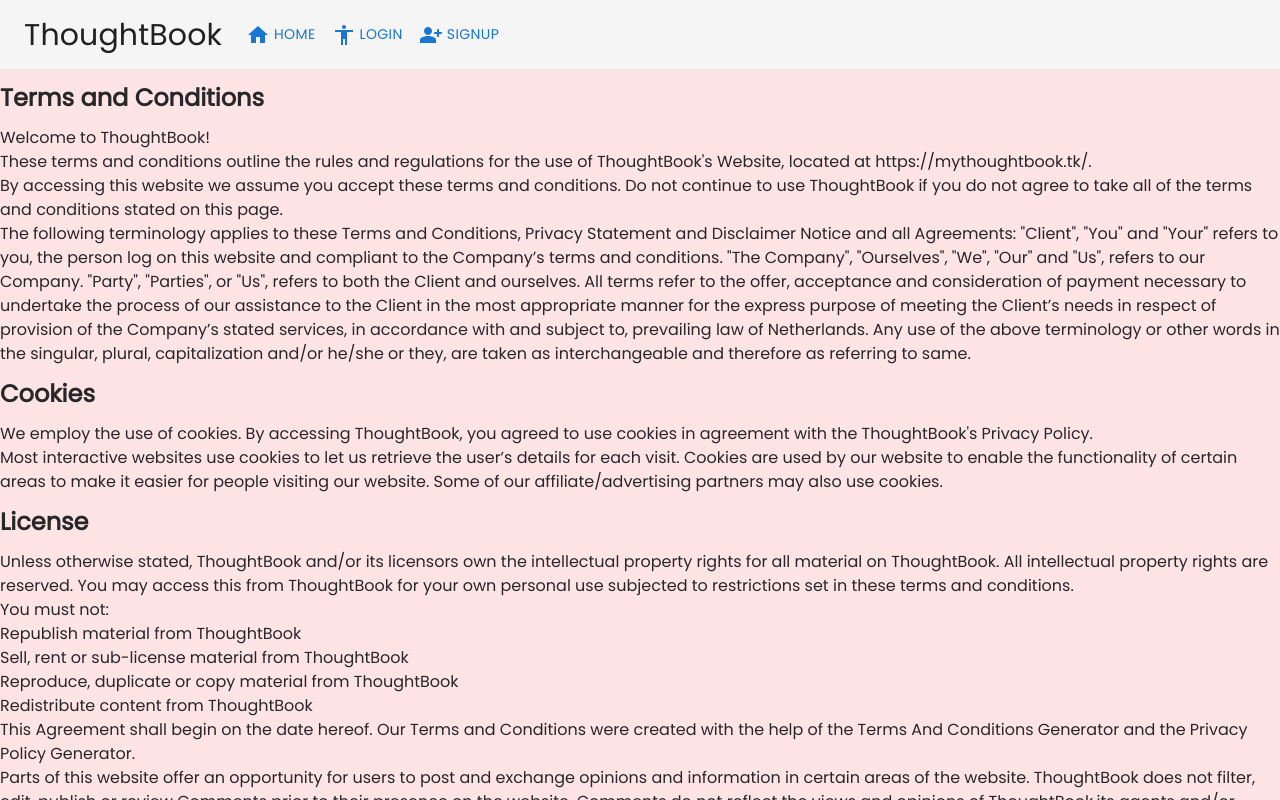
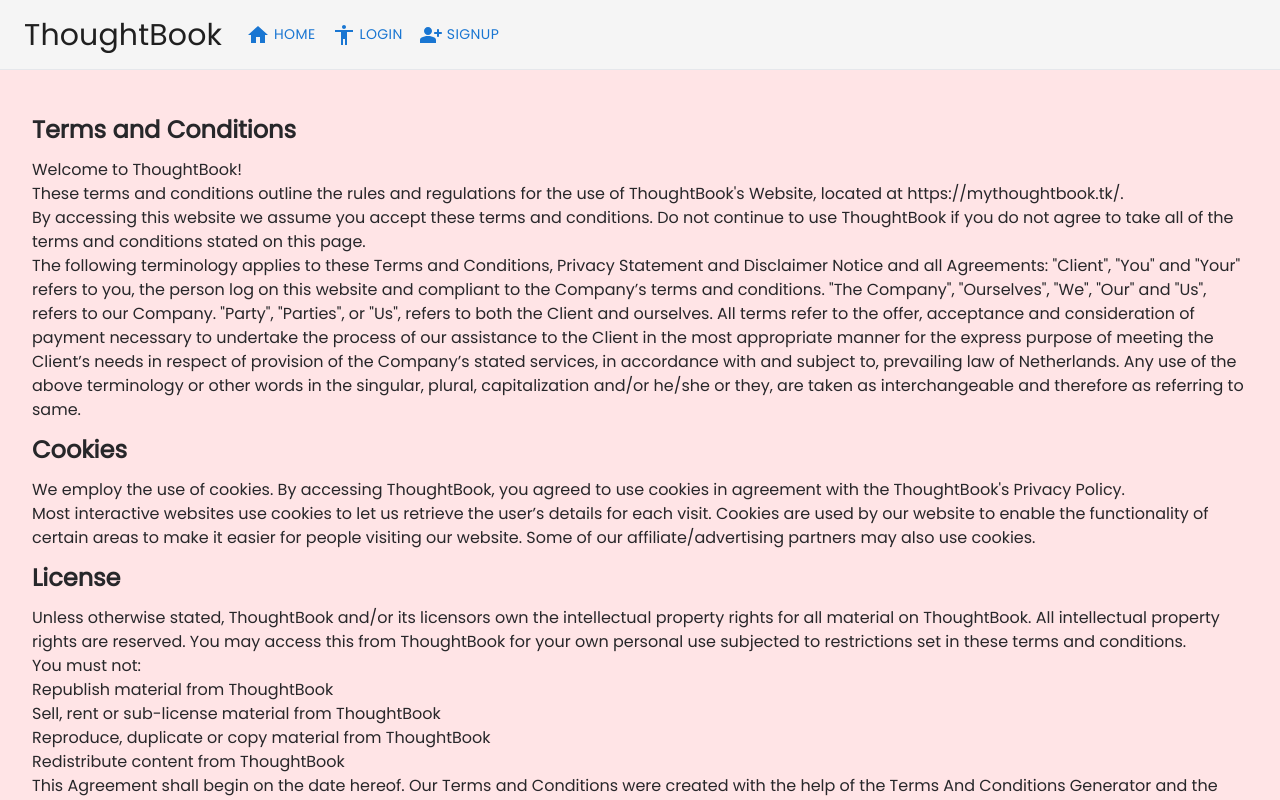
Before and after one commit to ArpitBodana/ThoughtBook-NextUi, a Next.js app: page /terms in a window 1280 px wide. Shown: the top 800 px of the page. Built offline with nearby package versions, Linux system fonts and the light colour scheme; a web font is replaced by a local one.

Commit message:
footer adjust

```diff
--- a/components/About.jsx
+++ b/components/About.jsx
@@ -2,7 +2,7 @@
 
 function About() {
     return (
-        <div className='pt-7 pb-6 md:pt-18  md:pb-60 bg-rose-100 text-zinc-800 font-body'>
+        <div className='pt-7 pb-6 md:pt-18  md:pb-60 bg-rose-100 text-zinc-800 font-body thought p-8'>
             <h3 className='text-2xl mb-6 pt-3'>About Us</h3>
             <p>Hello Friends Welcome To ThoughtBook<br />
                 ThoughtBook is a multiuser , Quote and Thoughts Platform. Here we will provide you only interesting content, which you will like very much and you can also add and delete your own thoughts and quotes to ThoughtBook.<br />
--- a/components/Privacy.jsx
+++ b/components/Privacy.jsx
@@ -2,7 +2,7 @@
 import Head from 'next/head'
 function Privacy() {
     return (
-        <div className='bg-rose-100 text-zinc-800  font-body'>
+        <div className='bg-rose-100 text-zinc-800  font-body p-8'>
             <Head>
                 <title> Privacy policies of Thoughtbook</title>
                 <meta name="description" content="Privacy policies of Thoughtbook app" />
--- a/components/TermsnConditions.jsx
+++ b/components/TermsnConditions.jsx
@@ -3,7 +3,7 @@
 
 function TermsnConditions() {
     return (
-        <div className='bg-rose-100 text-zinc-800 font-body'>
+        <div className='bg-rose-100 text-zinc-800 font-body p-8'>
             <Head>
                 <title> Terms and condtions of Thoughtbook</title>
                 <meta name="description" content="Terms and condtions of Thoughtbook app" />
--- a/pages/index.js
+++ b/pages/index.js
@@ -28,7 +28,7 @@
       <div className="content-center bg-rose-100 dark:bg-zinc-800 dark:text-white ">
 
 
-        <main className='pt-6'>
+        <main className='pt-6 thought'>
           <div className='grid grid-cols-1 sm:grid-cols-2 md:grid-cols-2' >
             {
               currentPost.map(post => {
--- a/pages/thought/[blogid].js
+++ b/pages/thought/[blogid].js
@@ -15,7 +15,7 @@
                 <meta name="author" content="Arpit Bodana" />
 
             </Head>
-            <div className='grid grid-cols-1 text-center content-center bg-rose-100 dark:bg-zinc-800 dark:text-white'>
+            <div className='grid grid-cols-1 text-center content-center bg-rose-100 dark:bg-zinc-800 dark:text-white thought'>
                 <Paper className="m-5 mb-52 mt-12 text-zinc-800 z-20 p-5" key={post.id}>
 
                     <span className='font-body text-xl'>{post.id}</span>
--- a/styles/globals.css
+++ b/styles/globals.css
@@ -9,8 +9,11 @@
   margin: 0;
   font-family: -apple-system, BlinkMacSystemFont, Segoe UI, Roboto, Oxygen,
     Ubuntu, Cantarell, Fira Sans, Droid Sans, Helvetica Neue, sans-serif;
+
+
+}
+.thought{
   min-height: 100vh;
-
 }
 
 a {
```
Also changed, not shown: public/robots.txt.
